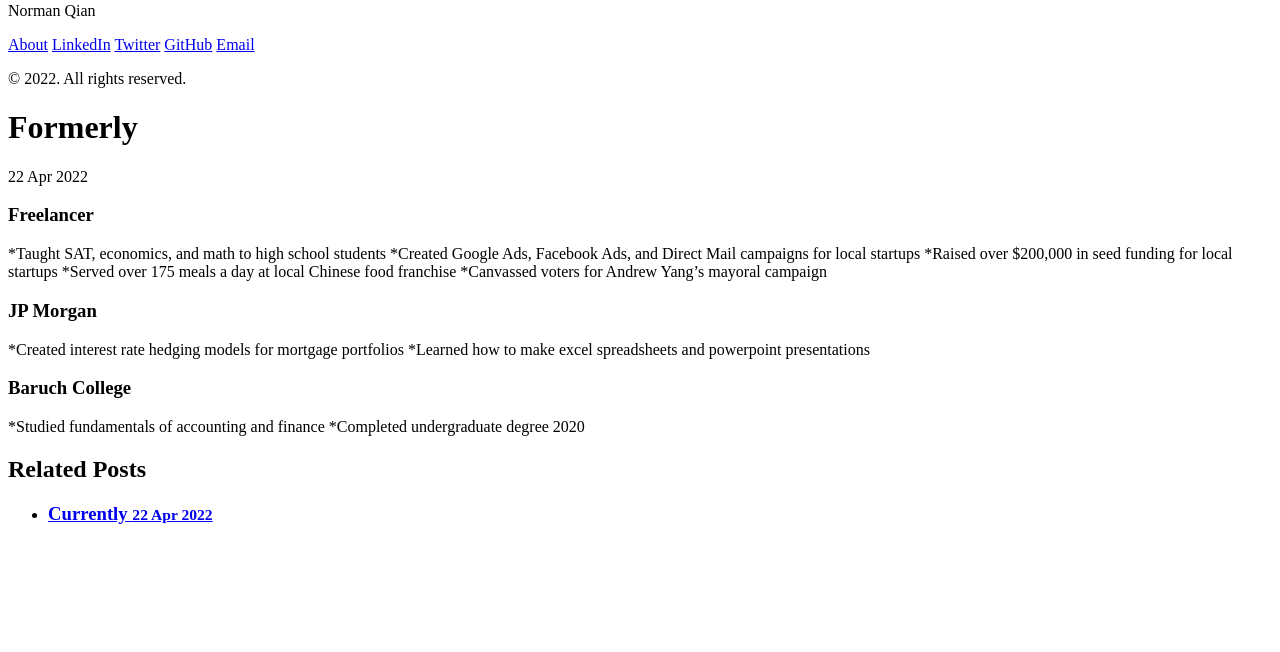
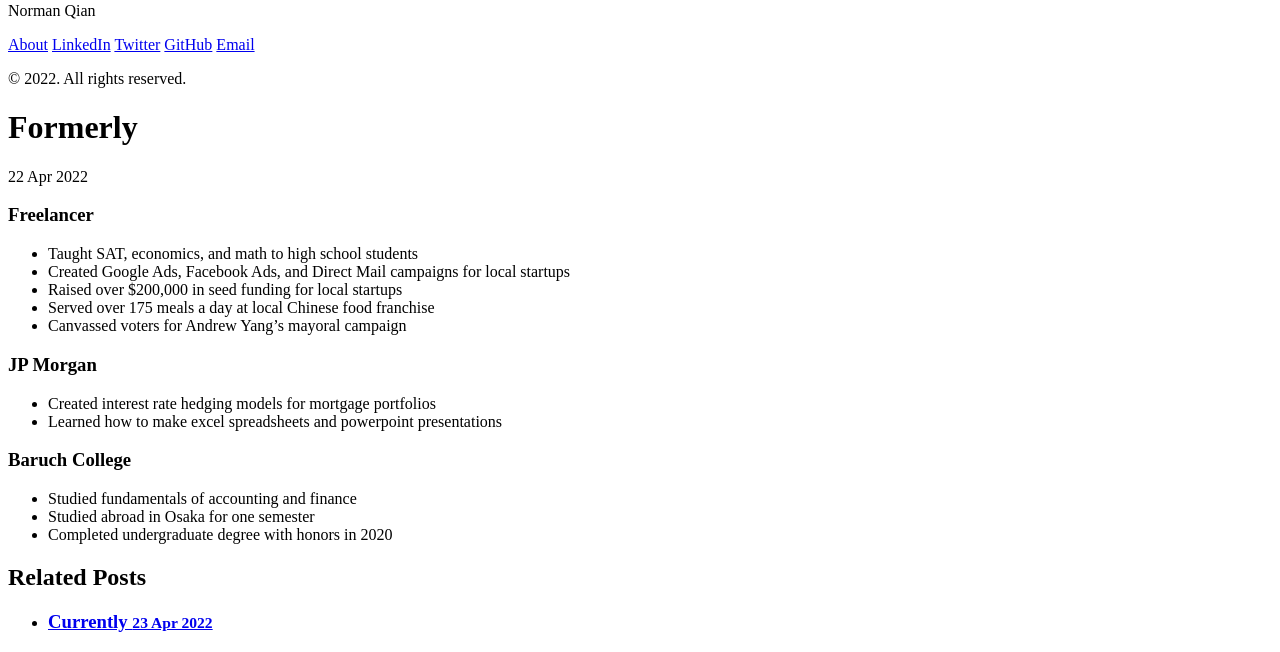
Before and after one commit to elizasviel/elizasviel.github.io, a Jekyll site: the page built from _posts/2022-04-22-formerly.md, in a window 1280 px wide. Shown: the part 349-1001 px from the top of the page. Built offline with Jekyll 4.4.1, drawn with Linux system fonts in a browser that asks for light colours; Markdown is read by kramdown in place of the engine named in the settings; before the commit the page ends 900 px from its top, so only the background shows below that.

Commit message:
editing posts

```diff
--- a/_posts/2022-04-22-formerly.md
+++ b/_posts/2022-04-22-formerly.md
@@ -5,18 +5,19 @@ title: Formerly
 
 ### Freelancer
 
-*Taught SAT, economics, and math to high school students
-*Created Google Ads, Facebook Ads, and Direct Mail campaigns for local startups
-*Raised over $200,000 in seed funding for local startups
-*Served over 175 meals a day at local Chinese food franchise
-*Canvassed voters for Andrew Yang's mayoral campaign
+*   Taught SAT, economics, and math to high school students
+*   Created Google Ads, Facebook Ads, and Direct Mail campaigns for local startups
+*   Raised over $200,000 in seed funding for local startups
+*   Served over 175 meals a day at local Chinese food franchise
+*   Canvassed voters for Andrew Yang's mayoral campaign
 
 ### JP Morgan
 
-*Created interest rate hedging models for mortgage portfolios
-*Learned how to make excel spreadsheets and powerpoint presentations
+*   Created interest rate hedging models for mortgage portfolios
+*   Learned how to make excel spreadsheets and powerpoint presentations
 
 ### Baruch College
 
-*Studied fundamentals of accounting and finance
-*Completed undergraduate degree 2020
+*   Studied fundamentals of accounting and finance
+*   Studied abroad in Osaka for one semester
+*   Completed undergraduate degree with honors in 2020
```
Also changed, not shown: _posts/2022-04-23-currently.md (renamed from _posts/2022-04-22-currently.md).
